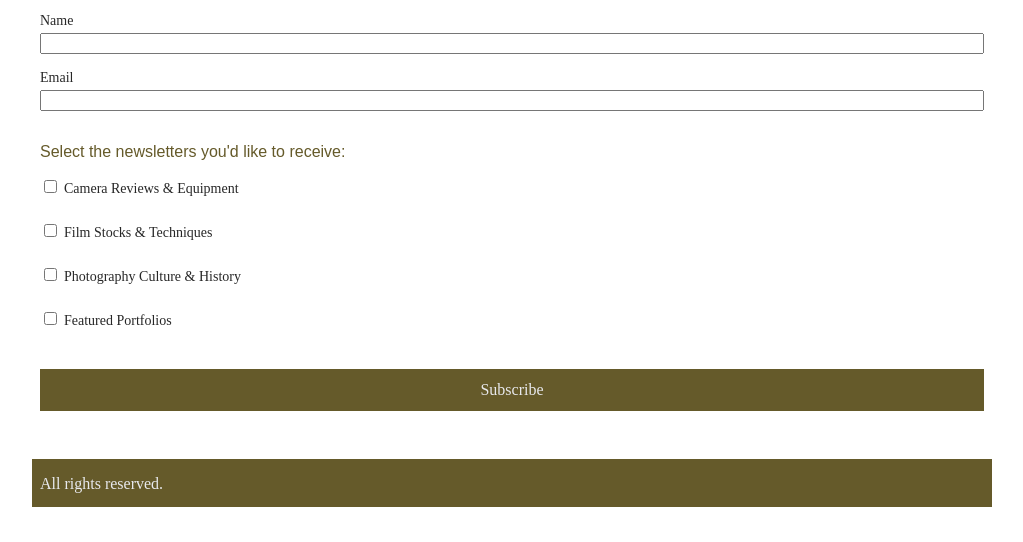
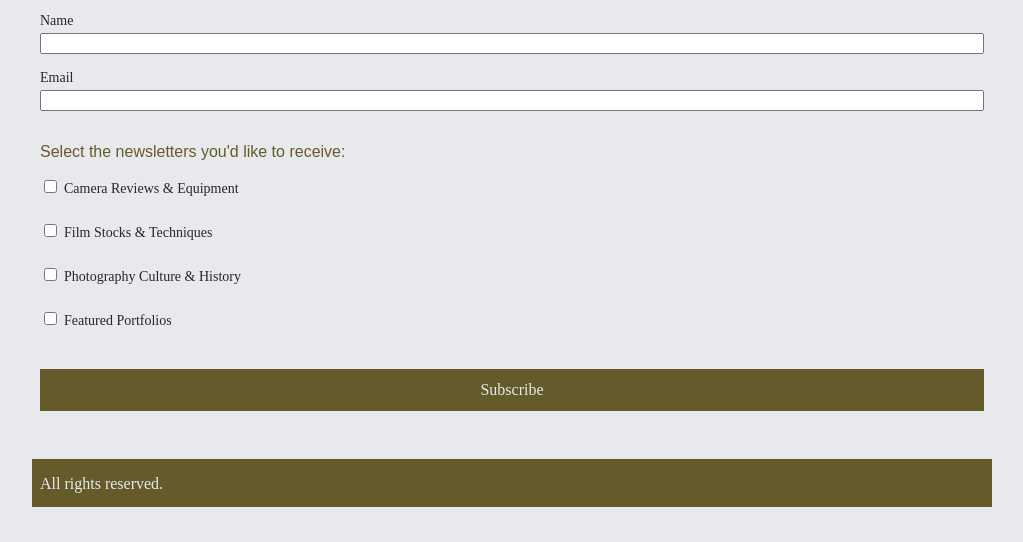
Before and after one commit to emiross1/emiross1.github.io, a plain HTML site: page grc339/digital-magazine/newsletter.html in a window 1280 px wide. Shown: the part 258-800 px from the top of the page, without its empty margins (128-1151 px from the left). Drawn offline with Linux system fonts and the light colour scheme; a web font is replaced by a local one.

Commit message:
Add files via upload

```diff
--- a/grc339/digital-magazine/style.css
+++ b/grc339/digital-magazine/style.css
@@ -4,9 +4,13 @@ img {
 width: 100%;
 display: block;
 }
+body {
+    background: rgb(232, 233, 237);
+}
 div.container, div.home-container {
 max-width: 50em;
 margin: 0 auto;
+background-color: rgb(232, 233, 237);
 }
 nav ul  {
 margin: 0rem 0.5rem 1rem;
@@ -316,6 +320,10 @@ div.container, div.home-container {
 background-color: rgb(39, 39, 39);
 }
 
+body {
+    background: rgb(39, 39, 39);
+}
+
 nav a{
 color: rgb(189, 172, 97);
 }
```
